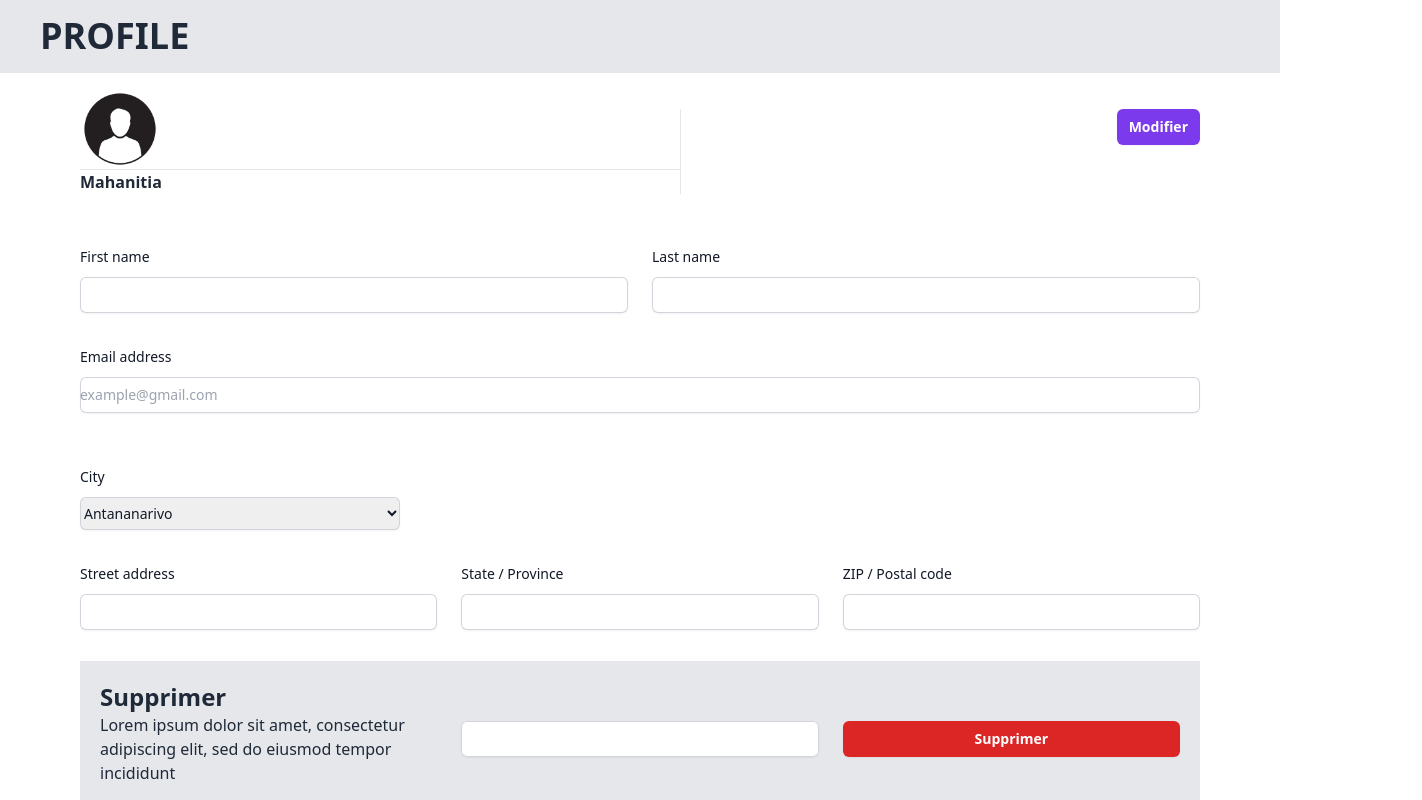
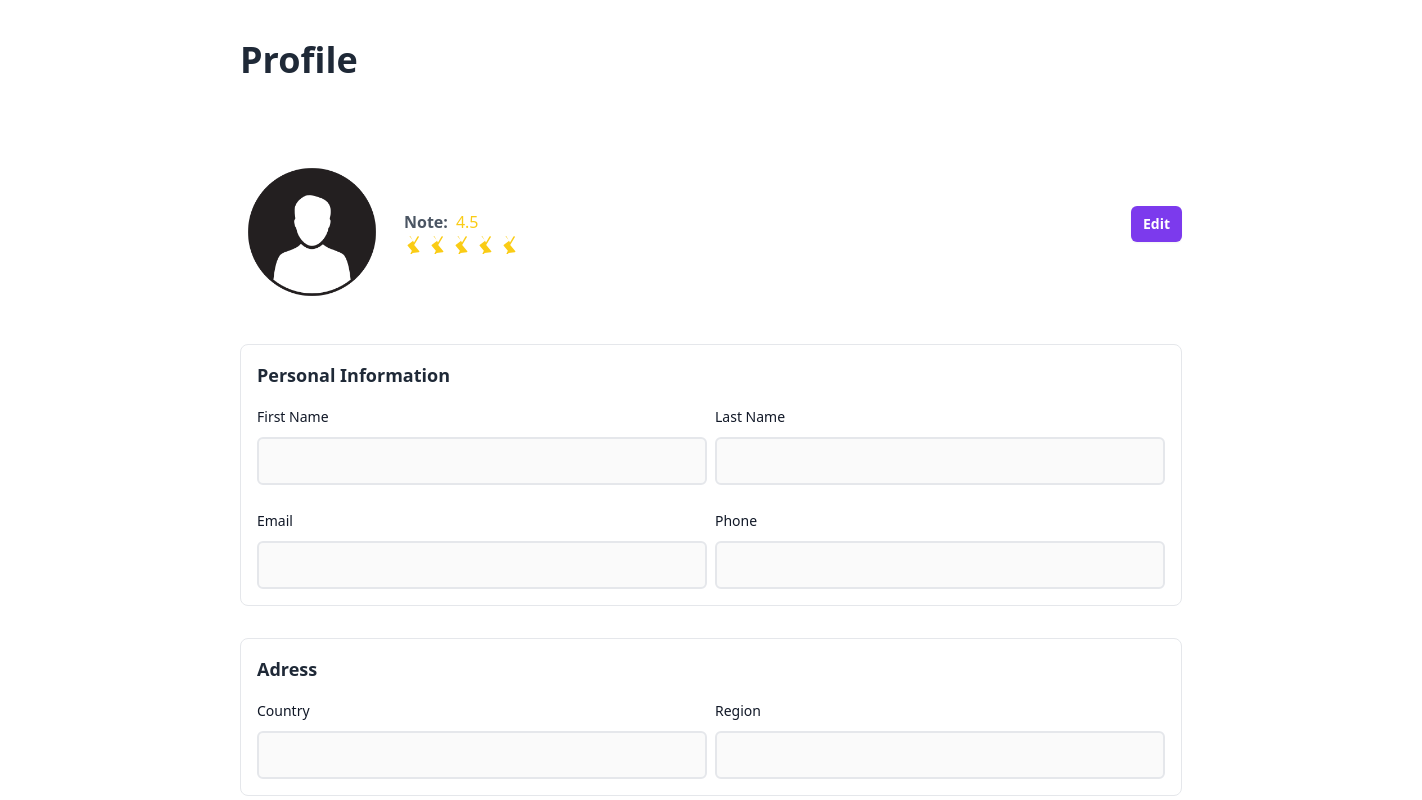
Before and after one commit to HADAPARI/legofruit_client, a React (Vite) app: page /profile in a window 1280 px wide. Shown: the top 800 px of the page, 1422 px wide, since content can reach past the window. Built offline with nearby package versions, Linux system fonts and the light colour scheme.

Commit message:
signin et profile

```diff
--- a/src/components/Root.jsx
+++ b/src/components/Root.jsx
@@ -4,9 +4,7 @@ import ProtectedRoute from "./ProtectedRoute"
 const Root = () => {
     return (
       <div className="w-screen h-screen flex">
-          <ProtectedRoute>
               <Outlet/>
-          </ProtectedRoute>
       </div>
     )
   }
--- a/src/components/validation.jsx
+++ b/src/components/validation.jsx
@@ -6,12 +6,12 @@
 
 
     if(!email_pattern.test(values.email)){
-        errors.email = "Email did not match"
+        errors.email = "L’adresse e-mail ne correspondait pas"
     }
 
 
     if(!password_pattern.test(values.password)){
-        errors.password = "Password did not match"
+        errors.password = "Le mot de passe ne correspond pas"
     }
 
     return errors;
--- a/src/main.jsx
+++ b/src/main.jsx
@@ -3,11 +3,9 @@ import App from "./App.jsx";
 import "./index.css";
 import store from "./redux/store";
 import { Provider } from "react-redux";
-import Signin from "./pages/Signin.jsx";
-import Profile from "./pages/profile.jsx";
 
 ReactDOM.createRoot(document.getElementById("root")).render(
   <Provider store={store}>
-    <Profile />
+    <App />
   </Provider>
 );
--- a/src/pages/Signin.jsx
+++ b/src/pages/Signin.jsx
@@ -1,34 +1,44 @@
-import logo from "../assets/images/logo.png"
-import React from "react"
-import { useState } from "react"
-import Validation from "../components/validation"
+import React, { useState } from "react";
+import axios from "axios";
+import logo from "../assets/images/logo.png";
+import Validation from "../components/validation";
 
 const Signin = () => {
   const [values, setValues] = useState({
-      email:'',
-      password:''
-    })
-    const [errors, setErrors] = useState({})
+    email: "",
+    password: ""
+  });
+  const [errors, setErrors] = useState({});
 
-
-function handleInput(event){
-    const newObject = {...values, [event.target.email]: event.target.value}
-    setValues(newObject)
+  function handleInput(event) {
+    const newObject = { ...values, [event.target.name]: event.target.value };
+    setValues(newObject);
   }
 
-function handleValidation(event){
+  function handleValidation(event) {
     event.preventDefault();
+    axios
+      .post(`${BASE_URL}/user/Signin`, {
+        email: values.email,
+        password: values.password
+      })
+      .then(() => {
+        console.log("ok");
+      })
+      .catch(() => {
+        console.log("Pas OK!");
+      });
+
     setErrors(Validation(values));
   }
 
   return (
-    <div>
+    <div className="flex min-h-full flex-1 flex-col justify-center px-6 py-12 lg:px-8">
+        <div className="flex min-h-full flex-col justify-center px-6 py-12 lg:px-8">
 
-<div className="flex min-h-full flex-1 flex-col justify-center px-6 py-12 lg:px-8"  >
-
-        <div className="mt-10 sm:mx-auto sm:w-full sm:max-w-sm">
+        <div className="sm:mx-auto sm:w-full sm:max-w-sm">
           <img
-            className="mt-10 mx-auto h-20 w-auto"
+            className="mx-auto h-20 w-auto"
             src={logo}
             alt="LEGOFRUIT"
           />
@@ -37,74 +47,74 @@ function handleValidation(event){
           </h1>
         </div>
 
-        <div className="mt-10 sm:mx-auto sm:w-full sm:max-w-sm">
-          <form className="auth-form space-y-6" action="#" method="POST" onSubmit={handleValidation}>
+        <div className="mt-5 sm:mx-auto sm:w-full sm:max-w-sm">
+          <form className="auth-form space-y-6" onSubmit={handleValidation}>
           <div>
-              <label htmlFor="email" className="block text-sm font-medium leading-6 text-gray-900">
-                Email address
-              </label>
-              <div className="mt-2">
+                <div className="mt-2.5 relative rounded-md shadow-sm">
+                  <div className="pointer-events-none absolute inset-y-0 left-0 flex items-center pl-3">
+                    <EnvelopeSimple size={20} className="text-gray-600" />
+                  </div>
                   <input
                     id="email"
                     name="email"
-                  type="email"
+                    type="text"
+                    autoComplete="email"
+                    placeholder="Adresse email"
+                    className="w-full pl-10 input input-bordered "
+                    value={user.email}
                     onChange={handleInput}
-                  autoComplete="email"
-                  required
-                  className="block w-full t-1 px-3 rounded-md border-0 py-1.5
-                     text-gray-900 shadow-sm ring-1 ring-inset
-                     ring-gray-300
-                     placeholder:text-gray-400 focus:ring-2 focus:ring-inset
-                     focus:ring-violet-600 sm:text-sm sm:leading-6"
-                  placeholder="example@gmail.com"
                   />
-                {errors.email && <p style={{color: "red"}}>{errors.email}</p>}
-
                 </div>
+                {<span className="text-error">{errors.email}</span>}
               </div>
 
               <div>
-              <div className="flex items-center justify-between">
-                <label htmlFor="password" className="block text-sm font-medium leading-6 text-gray-900">
-                  Password
-                </label>
-                <div className="text-sm">
-                  <a href="#" className="font-semibold
-                    text-violet-600
-                    hover:text-violet-500">
-                    Forgot password?
-                  </a>
+                <div className="relative mt-2 rounded-md shadow-sm">
+                  <div className="pointer-events-none absolute inset-y-0 left-0 flex items-center pl-3">
+                    <Lock size={20} className="text-gray-600" />
+                  </div>
+                  <input
+                    id="password"
+                    type={showPassword ? "text" : "password"}
+                    name="password"
+                    placeholder="Mot de passe"
+                    className="w-full pl-10 input input-bordered ing-6"
+                    value={user.password}
+                    onChange={handleInput}
+                  />
+                  <div className="absolute inset-y-0 right-4 flex items-center">
+                    <div>
+                      <EyeSlash
+                        onClick={toogleEye}
+                        id="eyeslash"
+                        className={"" + (showPassword && "hidden")}
+                        size={20}
+                        color="#9ca3af"
+                      />
+                      <Eye
+                        onClick={toogleEye}
+                        id="eye"
+                        className={"" + (!showPassword && "hidden")}
+                        size={20}
+                        color="#9ca3af"
+                      />
                     </div>
                   </div>
-              <div className="mt-2">
-                <input
-                  id="password"
-                  name="password"
-                  type="password"
-                  onChange={handleInput}
-                  autoComplete="current-password"
-                  required
-                  className="block w-full t-1 px-3 rounded-md border-0 py-1.5
-                    text-gray-900 shadow-sm ring-1 ring-inset
-                    ring-gray-300
-                    placeholder:text-gray-400 focus:ring-2 focus:ring-inset
-                    focus:ring-violet-600 sm:text-sm sm:leading-6"
-                />
-                {errors.password && <p style={{color: "red"}}>{errors.password}</p>}
-
                 </div>
+                {<span className="text-error">{errors.password}</span>}
               </div>
 
             <div>
               <button
                 type="submit"
+                onSubmit={handleValidation}
                 className="flex w-full justify-center rounded-md
                   bg-violet-600 px-3 py-1.5 text-sm font-semibold leading-6
                   text-white shadow-sm
                   hover:bg-violet-500 focus-visible:outline focus-visible:outline-2 focus-visible:outline-offset-2
                   focus-visible:outline-violet-600"
               >
-                Sign in
+                S'authentifier
               </button>
             </div>
           </form>
@@ -112,7 +122,6 @@ function handleValidation(event){
         </div>
       </div>
     </div>
-  )
-}
-
-export default Signin
+  );
+};
+export default Signin;
--- a/src/pages/profile.jsx
+++ b/src/pages/profile.jsx
@@ -1,133 +1,164 @@
 import React from "react";
 import Home from "../assets/images/home.jpg"
+import { useState } from "react";
 
 const Profile = () => {
 
+    const [isEditable, setIsEditable] = useState(false);
+    const toggleEdit = () => {
+          setIsEditable(!isEditable);
+    };
+
+
     return (
-      <>
-        <div className="conteneur">
-            <div className="grid grid-cols-1 divide-y">
-            <div className="bg-gray-200 py-4 h-50 ">
-                   <h1 className="ml-10 text-left text-4xl font-bold">PROFILE</h1>
+      <div className="px-4 lg:px-60">
+        <b>
+          <h1 className="text-4xl pt-10 pb-16 ">Profile</h1>
+        </b>
+
+        <div className="flex flex-col lg:flex-row justify-between items-center space-y-4 lg:space-y-0 lg:space-x-4 pb-10">
+          <div className="flex items-center space-x-2 mt-4">
+            <img
+              className="inline-block h-36 w-36 rounded-full ring-2 ring-white"
+              src={Home}
+              alt=""
+            />
+            <div className="flex flex-col ps-3">
+              <div className="flex items-center ">
+                <b>
+                  <span className="text-gray-600">Note:</span>
+                </b>
+                <span className="ml-2 text-yellow-400">4.5</span>
               </div>
-                <div className="grid min-h-screen ">
-                    <div className="bg-white py-4 h-200 ">
-                        <div className="ml-20 grid grid-cols-2 divide-x">
-                            <div className="grid grid-cols-1 divide-y">
-                                <div>
-                                    <img className="h-20" src={Home} alt="Profile"/>
-                                </div>
-                                <div>
-                                    <h1 className="font-bold text-left text-1xl">Mahanitia</h1>
+              <div className="flex items-center space-x-1">
+                {[...Array(5)].map((_, index) => (
+                  <svg
+                    key={index}
+                    xmlns="http://www.w3.org/2000/svg"
+                    className="h-5 w-5 text-yellow-400"
+                    viewBox="0 0 20 20"
+                    fill="currentColor"
+                  >
+                    <path
+                      fillRule="evenodd"
+                      d="M5.57 2.156a.75.75 0 01.946.446L10 8.437l3.482-5.835a.75.75 0 111.292.765l-4.583 7.67 4.994 5.993a.75.75 0 01-.46 1.263l-6.25.774-2.478 5.25a.75.75 0 01-1.376-.658l3.234-6.857-4.163-5.002a.75.75 0 01.236-.99l5.25-4.166z"
+                      clipRule="evenodd"
+                    />
+                  </svg>
+                ))}
               </div>
             </div>
-                        <div className="mr-20 mt-5 text-right">
-                            <button type="submit" className="text-right rounded-md
+          </div>
+
+          <button
+              onClick={toggleEdit}
+              className="text-right rounded-md
               bg-violet-600 px-3 py-1.5 text-sm font-semibold leading-6
               text-white shadow-sm
               hover:bg-violet-500 focus-visible:outline focus-visible:outline-2 focus-visible:outline-offset-2
-                                focus-visible:outline-violet-600">Modifier</button>
+              focus-visible:outline-violet-600">{isEditable ? "Save" : "Edit"}
+          </button>
+        </div>
+
+        <div className="border rounded-lg p-4 mb-8">
+          <h2 className="text-lg font-semibold mb-4">Personal Information</h2>
+          <div className="flex flex-col lg:flex-row justify-between space-y-4 lg:space-y-0 lg:space-x-2">
+            <div className="overflow-hidden">
+              <label htmlFor="first-name" className="block text-sm font-medium leading-6 text-gray-900">First Name</label>
+              <div className="mt-2">
+                <input
+                  type="text"
+                  name="first-name"
+                  id="first-name"
+                  style={{ width: "450px" }}
+                  autoComplete="given-name"
+                  disabled={!isEditable}
+                  className="block lg:w-96 p-4 h-12 rounded-md py-1.5 border-2 focus:border-transparent focus:outline-none focus:ring-1 focus:ring-inset focus:ring-green-600"/>
+              </div>
+            </div>
+
+            <div className="overflow-hidden ms-0">
+              <label htmlFor="last-name" className="block text-sm font-medium leading-6 text-gray-900">Last Name</label>
+              <div className="mt-2">
+                <input
+                  type="text"
+                  name="last-name"
+                  id="last-name"
+                  autoComplete="family-name"
+                  style={{ width: "450px" }}
+                  disabled={!isEditable}
+                  className="block lg:w-96 p-4 h-12 rounded-md py-1.5 border-2 focus:border-transparent focus:outline-none focus:ring-1 focus:ring-inset focus:ring-green-600"/>
               </div>
             </div>
           </div>
-                    <div className="bg-white py-4 h-200 ml-20 mr-20">
-                    <div className="mt-1 grid grid-cols-1 gap-x-6 gap-y-8 sm:grid-cols-6">
-                        <div className="sm:col-span-3">
-                        <label for="first-name" class="block text-sm font-medium leading-6 text-gray-900">First name</label>
+          <br />
+          {/* Nouvelle section pour les deux champs d'entrée en bas */}
+          <div className="flex flex-col lg:flex-row justify-between space-y-4 lg:space-y-0 lg:space-x-2">
+            <div className="overflow-hidden">
+              <label htmlFor="email" className="block text-sm font-medium leading-6 text-gray-900">Email</label>
               <div className="mt-2">
-                            <input type="text" name="first-name" id="first-name" autocomplete="given-name" class="block w-full rounded-md border-0 py-1.5 text-gray-900 shadow-sm ring-1 ring-inset ring-gray-300 placeholder:text-gray-400 focus:ring-2 focus:ring-inset focus:ring-indigo-600 sm:text-sm sm:leading-6"/>
+                <input
+                  type="email"
+                  name="email"
+                  id="email"
+                  style={{ width: "450px" }}
+                  autoComplete="email"
+                  disabled={!isEditable}
+                  className="block lg:w-96 p-4 h-12 rounded-md py-1.5 border-2 focus:border-transparent focus:outline-none focus:ring-1 focus:ring-inset focus:ring-green-600"/>
               </div>
             </div>
 
-                        <div className="sm:col-span-3">
-                        <label for="last-name" class="block text-sm font-medium leading-6 text-gray-900">Last name</label>
+            <div className="overflow-hidden ms-0">
+              <label htmlFor="phone" className="block text-sm font-medium leading-6 text-gray-900">Phone</label>
               <div className="mt-2">
-                            <input type="text" name="last-name" id="last-name" autocomplete="family-name" class="block w-full rounded-md border-0 py-1.5 text-gray-900 shadow-sm ring-1 ring-inset ring-gray-300 placeholder:text-gray-400 focus:ring-2 focus:ring-inset focus:ring-indigo-600 sm:text-sm sm:leading-6"/>
-                        </div>
-                        </div>
-
-                        <div className="sm:col-span-full">
-                        <label for="email" className="block text-sm font-medium leading-6 text-gray-900">Email address</label>
-                        <div className="mt-2">
-                            <input id="email" name="email" type="email" autocomplete="email" placeholder="example@gmail.com " class="block w-full rounded-md border-0 py-1.5 text-gray-900 shadow-sm ring-1 ring-inset ring-gray-300 placeholder:text-gray-400 focus:ring-2 focus:ring-inset focus:ring-indigo-600 sm:text-sm sm:leading-6"/>
+                <input
+                  type="text"
+                  name="phone"
+                  id="phone"
+                  autoComplete="tel"
+                  style={{ width: "450px" }}
+                  disabled={!isEditable}
+                  className="block lg:w-96 p-4 h-12 rounded-md py-1.5 border-2 focus:border-transparent focus:outline-none focus:ring-1 focus:ring-inset focus:ring-green-600"/>
               </div>
             </div>
           </div>
         </div>
-                    <div className="bg-white py-4 h-200 ml-20 mr-20">
-                    <div className="mt-1 grid grid-cols-1 gap-x-6 gap-y-8 sm:grid-cols-6">
-                    <div className="col-span-full">
-                        <label for="country" class="block text-sm font-medium leading-6 text-gray-900">City</label>
+
+        {/* Deuxième section de rectangle */}
+        <div className="border rounded-lg p-4 mb-8">
+          <h2 className="text-lg font-semibold mb-4">Adress</h2>
+          <div className="flex flex-col lg:flex-row justify-between space-y-4 lg:space-y-0 lg:space-x-2">
+            <div className="overflow-hidden">
+              <label htmlFor="email" className="block text-sm font-medium leading-6 text-gray-900">Country</label>
               <div className="mt-2">
-                            <select id="country" name="country" autocomplete="country-name" class="block w-full rounded-md border-0 py-1.5 text-gray-900 shadow-sm ring-1 ring-inset ring-gray-300 focus:ring-2 focus:ring-inset focus:ring-indigo-600 sm:max-w-xs sm:text-sm sm:leading-6">
-                            <option>Antananarivo </option>
-                            <option>Fianarantsoa</option>
-                            <option>Toamasina</option>
-                            <option>Mahajanga</option>
-                            <option>Toliara</option>
-                            <option>Antsiranana</option>
-                            </select>
+                <input
+                  type="email"
+                  name="email"
+                  id="email"
+                  style={{ width: "450px" }}
+                  autoComplete="email"
+                  disabled={!isEditable}
+                  className="block lg:w-96 p-4 h-12 rounded-md py-1.5 border-2 focus:border-transparent focus:outline-none focus:ring-1 focus:ring-inset focus:ring-green-600"/>
               </div>
             </div>
 
-                        <div className="sm:col-span-2 sm:col-start-1">
-                        <label for="city" class="block text-sm font-medium leading-6 text-gray-900">Street address</label>
+            <div className="overflow-hidden ms-0">
+              <label htmlFor="phone" className="block text-sm font-medium leading-6 text-gray-900">Region</label>
               <div className="mt-2">
-                            <input type="text" name="city" id="city" autocomplete="address-level2" class="block w-full rounded-md border-0 py-1.5 text-gray-900 shadow-sm ring-1 ring-inset ring-gray-300 placeholder:text-gray-400 focus:ring-2 focus:ring-inset focus:ring-indigo-600 sm:text-sm sm:leading-6"/>
+                <input
+                  type="text"
+                  name="phone"
+                  id="phone"
+                  autoComplete="tel"
+                  style={{ width: "450px" }}
+                  disabled={!isEditable}
+                  className="block lg:w-96 p-4 h-12 rounded-md py-1.5 border-2 focus:border-transparent focus:outline-none focus:ring-1 focus:ring-inset focus:ring-green-600"/>
               </div>
             </div>
-
-                        <div className="sm:col-span-2">
-                        <label for="region" class="block text-sm font-medium leading-6 text-gray-900">State / Province</label>
-                        <div className="mt-2">
-                            <input type="text" name="region" id="region" autocomplete="address-level1" class="block w-full rounded-md border-0 py-1.5 text-gray-900 shadow-sm ring-1 ring-inset ring-gray-300 placeholder:text-gray-400 focus:ring-2 focus:ring-inset focus:ring-indigo-600 sm:text-sm sm:leading-6"/>
+          </div>{" "}
         </div>
       </div>
+    );
+  };
 
-                        <div className="sm:col-span-2">
-                        <label for="postal-code" class="block text-sm font-medium leading-6 text-gray-900">ZIP / Postal code</label>
-                        <div className="mt-2">
-                            <input type="text" name="postal-code" id="postal-code" autocomplete="postal-code" class="block w-full rounded-md border-0 py-1.5 text-gray-900 shadow-sm ring-1 ring-inset ring-gray-300 placeholder:text-gray-400 focus:ring-2 focus:ring-inset focus:ring-indigo-600 sm:text-sm sm:leading-6"/>
-                        </div>
-                        </div>
-                    </div>
-                    </div>
-                    <div className="bg-gray-200 py-4 h-100 ml-20 mr-20">
-                    <div className="mt-1 grid grid-cols-1 gap-x-6 gap-y-8 sm:grid-cols-6">
-
-                        <div className="sm:col-span-2 sm:col-start-1">
-                            <article class="text-wrap ...">
-                            <h1 className="ml-5 text-left font-bold text-2xl">Supprimer</h1>
-                            <p className="ml-5 text-left">Lorem ipsum dolor sit amet, consectetur adipiscing elit, sed do eiusmod tempor incididunt </p>
-                            </article>
-                            <button type="submit" className="ml-5 mt-5 text-right rounded-md
-                                bg-violet-600 px-3 py-1.5 text-sm font-semibold leading-6
-                                text-white shadow-sm
-                                hover:bg-violet-500 focus-visible:outline focus-visible:outline-2 focus-visible:outline-offset-2
-                                focus-visible:outline-violet-600">Deconnecter</button>
-                        </div>
-
-                        <div className="sm:col-span-2">
-                        <div className="mt-2">
-                            <input type="text" name="region" id="region" autocomplete="address-level1" className="mt-10 block w-full rounded-md border-0 py-1.5 text-gray-900 shadow-sm ring-1 ring-inset ring-gray-300 placeholder:text-gray-400 focus:ring-2 focus:ring-inset focus:ring-indigo-600 sm:text-sm sm:leading-6"/>
-                        </div>
-                        </div>
-
-                        <div className="sm:col-span-2 mr-5">
-                        <button type="submit" className="w-full mt-10 text-center rounded-md
-                                bg-red-600 px-3 py-1.5 text-sm font-bold leading-6
-                                text-white shadow-sm
-                                hover:bg-red-500 focus-visible:outline focus-visible:outline-2 focus-visible:outline-offset-2
-                                focus-visible:outline-red-600">Supprimer</button>
-                        </div>
-                    </div>
-
-                    </div>
-                </div>
-            </div>
-        </div>
-      </>
-    )
-  }
-
-  export default Profile
+  export default Profile;
```
Also changed, not shown: src/App.jsx (+7 -1 lines). Lines whose indentation alone changed are shown as unchanged.
